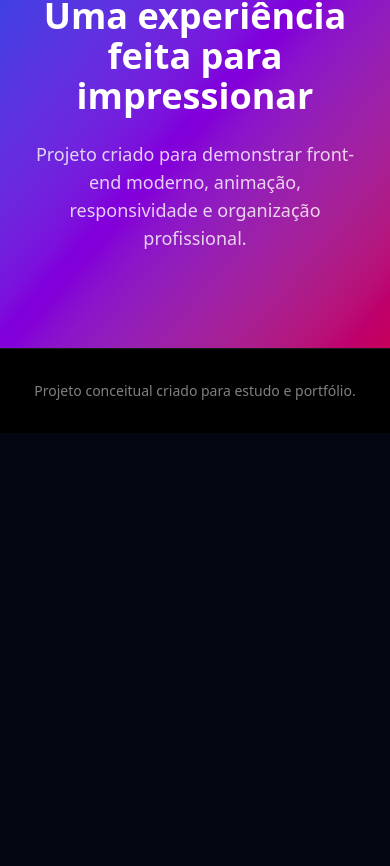
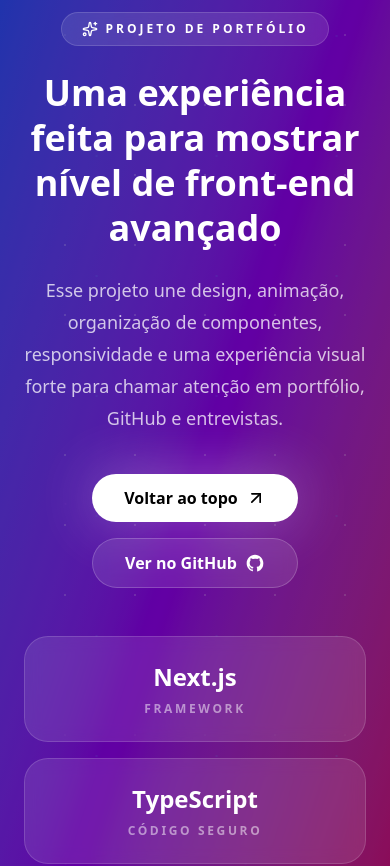
Before and after one commit to DgAleixo11/super-mario-galaxy-experience, a Next.js app: page / in a window 390 px wide. Shown: the part 7403-8269 px from the top of the page. Before the commit the page ends 7836 px from the top, so only its background shows below. Built offline with nearby package versions, Linux system fonts and the light colour scheme.

Commit message:
Corrige icone do GitHub no CTA

```diff
--- a/components/sections/CTASection.tsx
+++ b/components/sections/CTASection.tsx
@@ -1,16 +1,102 @@
+"use client";
+
+import { motion } from "framer-motion";
+import { ArrowUpRight, Sparkles } from "lucide-react";
+
+const stats = [
+  {
+    value: "Next.js",
+    label: "Framework",
+  },
+  {
+    value: "TypeScript",
+    label: "Código seguro",
+  },
+  {
+    value: "Motion",
+    label: "Animações",
+  },
+];
+
 export function CTASection() {
   return (
-    <section className="bg-gradient-to-br from-blue-700 via-purple-700 to-pink-700 px-6 py-24 text-center">
-      <div className="mx-auto max-w-4xl">
-        <h2 className="mb-6 text-4xl font-black text-white">
-          Uma experiência feita para impressionar
+    <section className="relative overflow-hidden bg-gradient-to-br from-blue-700 via-purple-700 to-pink-700 px-6 py-28 text-center">
+      <div className="star-field absolute inset-0 opacity-20" />
+      <div className="absolute inset-0 bg-black/25" />
+
+      <motion.div
+        className="relative mx-auto max-w-5xl"
+        initial={{ opacity: 0, y: 36 }}
+        whileInView={{ opacity: 1, y: 0 }}
+        viewport={{ once: true, margin: "-120px" }}
+        transition={{ duration: 0.8 }}
+      >
+        <div className="mx-auto mb-6 inline-flex items-center gap-2 rounded-full border border-white/15 bg-white/10 px-5 py-2 text-xs font-bold uppercase tracking-[0.25em] text-white backdrop-blur">
+          <Sparkles className="h-4 w-4" />
+          Projeto de portfólio
+        </div>
+
+        <h2 className="mx-auto mb-6 max-w-4xl text-4xl font-black leading-tight text-white md:text-6xl">
+          Uma experiência feita para mostrar nível de front-end avançado
         </h2>
 
-        <p className="text-lg text-white/80">
-          Projeto criado para demonstrar front-end moderno, animação,
-          responsividade e organização profissional.
+        <p className="mx-auto mb-10 max-w-2xl text-lg leading-8 text-white/75">
+          Esse projeto une design, animação, organização de componentes,
+          responsividade e uma experiência visual forte para chamar atenção em
+          portfólio, GitHub e entrevistas.
         </p>
-      </div>
+
+        <div className="mb-12 flex flex-col items-center justify-center gap-4 sm:flex-row">
+          <a
+            href="#"
+            className="inline-flex items-center gap-2 rounded-full bg-white px-8 py-3 font-bold text-black shadow-[0_0_60px_rgba(255,255,255,0.3)] transition hover:scale-105"
+          >
+            Voltar ao topo
+            <ArrowUpRight className="h-5 w-5" />
+          </a>
+
+          <a
+            href="https://github.com/DgAleixo11/super-mario-galaxy-experience"
+            target="_blank"
+            rel="noreferrer"
+            className="inline-flex items-center gap-2 rounded-full border border-white/20 bg-white/10 px-8 py-3 font-bold text-white backdrop-blur transition hover:scale-105 hover:bg-white/15"
+          >
+            Ver no GitHub
+            <svg
+              className="h-5 w-5"
+              viewBox="0 0 24 24"
+              fill="currentColor"
+              aria-hidden="true"
+            >
+              <path d="M12 2C6.48 2 2 6.58 2 12.26c0 4.53 2.87 8.37 6.84 9.73.5.1.68-.22.68-.49v-1.73c-2.78.62-3.37-1.37-3.37-1.37-.45-1.18-1.11-1.5-1.11-1.5-.91-.64.07-.63.07-.63 1 .07 1.53 1.06 1.53 1.06.9 1.57 2.36 1.12 2.94.86.09-.67.35-1.12.63-1.38-2.22-.26-4.56-1.14-4.56-5.07 0-1.12.39-2.03 1.03-2.75-.1-.26-.45-1.3.1-2.7 0 0 .84-.28 2.75 1.05A9.34 9.34 0 0 1 12 7c.85 0 1.71.12 2.51.34 1.91-1.33 2.75-1.05 2.75-1.05.55 1.4.2 2.44.1 2.7.64.72 1.03 1.63 1.03 2.75 0 3.94-2.34 4.8-4.57 5.06.36.32.68.95.68 1.92v2.85c0 .27.18.59.69.49A10.14 10.14 0 0 0 22 12.26C22 6.58 17.52 2 12 2Z" />
+            </svg>
+          </a>
+        </div>
+
+        <div className="grid gap-4 md:grid-cols-3">
+          {stats.map((item, index) => (
+            <motion.div
+              key={item.label}
+              className="rounded-3xl border border-white/15 bg-white/10 p-6 backdrop-blur"
+              initial={{ opacity: 0, y: 28 }}
+              whileInView={{ opacity: 1, y: 0 }}
+              viewport={{ once: true, margin: "-100px" }}
+              transition={{
+                duration: 0.7,
+                delay: index * 0.12,
+              }}
+            >
+              <strong className="block text-2xl font-black text-white">
+                {item.value}
+              </strong>
+
+              <span className="mt-2 block text-xs font-bold uppercase tracking-[0.22em] text-white/50">
+                {item.label}
+              </span>
+            </motion.div>
+          ))}
+        </div>
+      </motion.div>
     </section>
   );
 }
```
